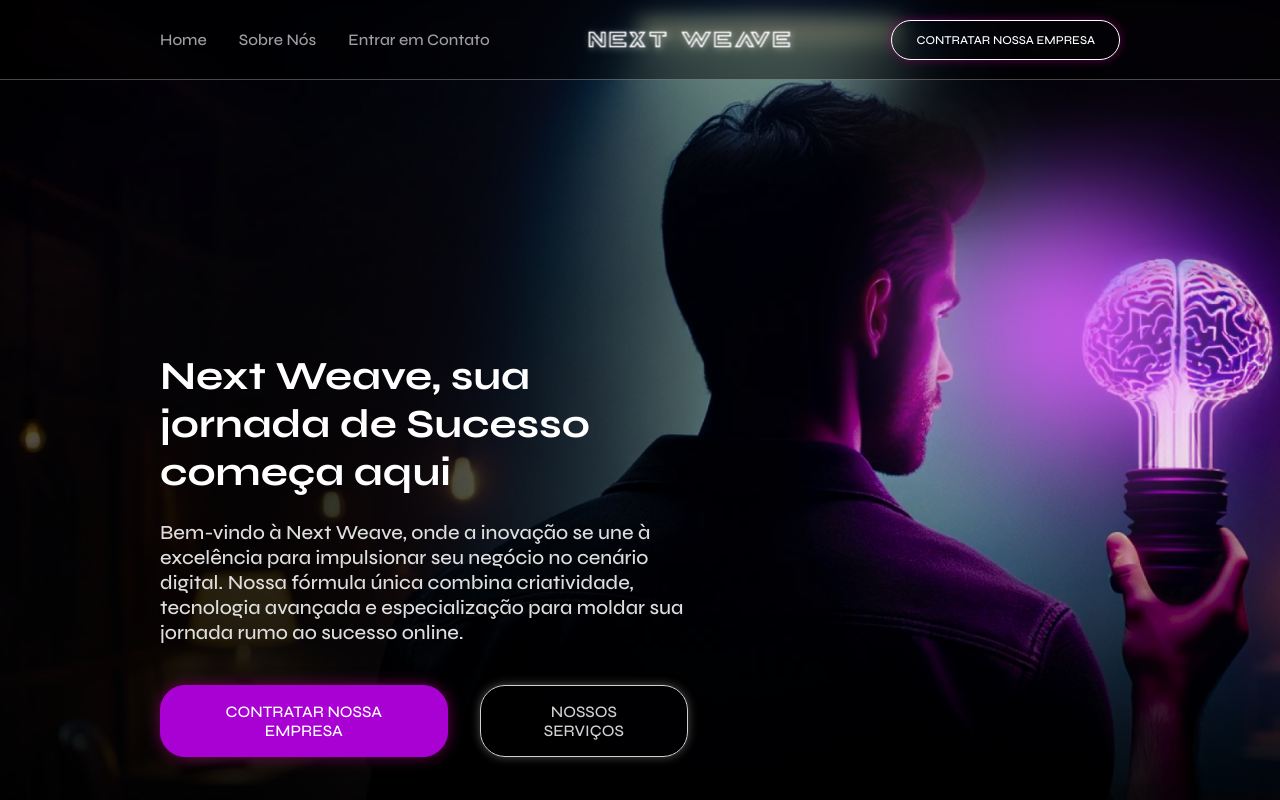
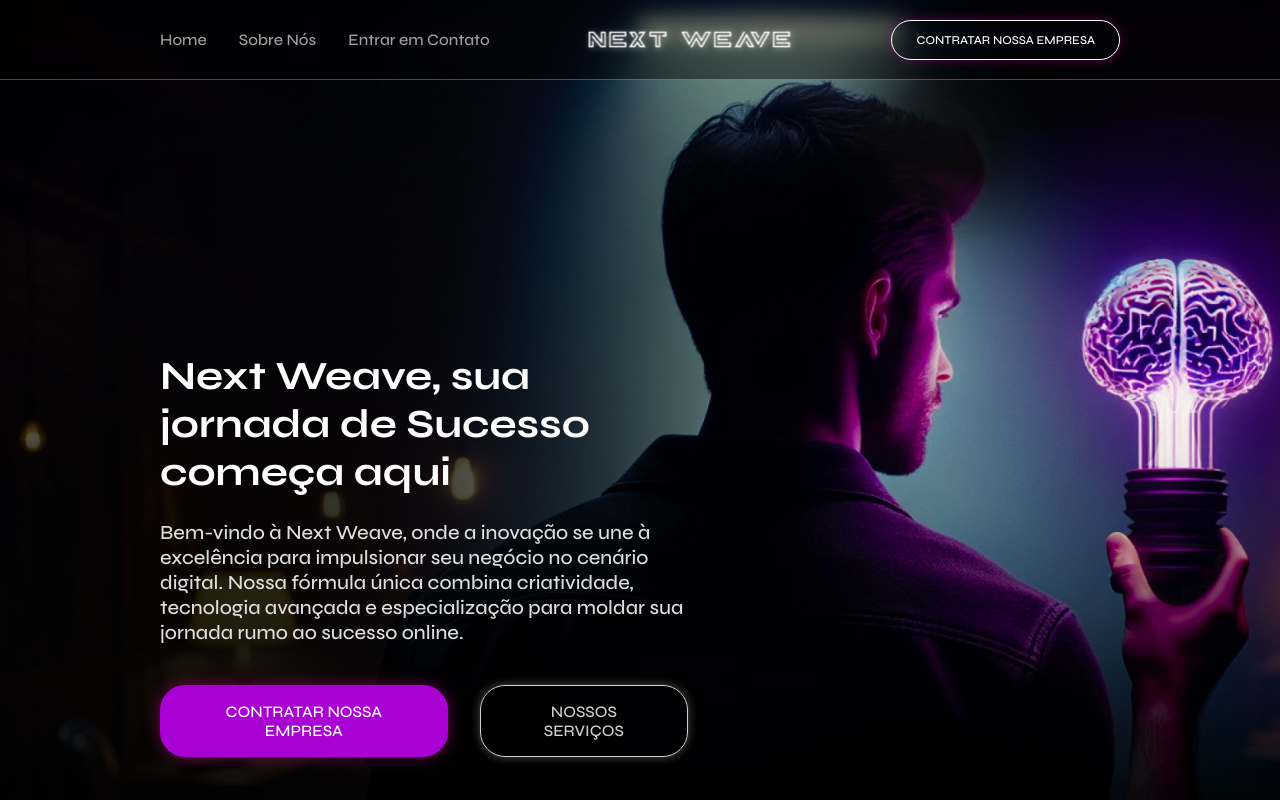
Before and after one commit to JoaoPedroBatistaa/mr-house-cleaning, a Next.js app: page / in a window 1280 px wide. Shown: the top 800 px of the page. Built offline with nearby package versions, Linux system fonts and the light colour scheme.

Commit message:
feat: sidebar

```diff
--- a/src/components/Header/styles.module.scss
+++ b/src/components/Header/styles.module.scss
@@ -176,7 +176,7 @@
 
 .rightSide {
   width: 60%;
-  background-color: #0000008e;
+  background-color: #00000048;
 }
 
 .sideNav {
--- a/src/components/Hero/styles.module.scss
+++ b/src/components/Hero/styles.module.scss
@@ -121,17 +121,7 @@
 }
 
 .light {
-  background-color: rgba(169, 0, 211, 0.349);
-  border: 120px solid rgba(224, 102, 255, 0.856);
-
-  border-radius: 120px;
-
-  margin-left: 102%;
-  margin-top: -65%;
-
-  animation: pulsate 2s ease-out infinite;
-
-  filter: blur(64px);
+  display: none;
 }
 
 @media screen and (min-width: 2100px) {
@@ -153,11 +143,6 @@
 
   .leftContainer {
     width: 55%;
-  }
-
-  .light {
-    margin-left: 110%;
-    margin-top: -60%;
   }
 }
 
```
